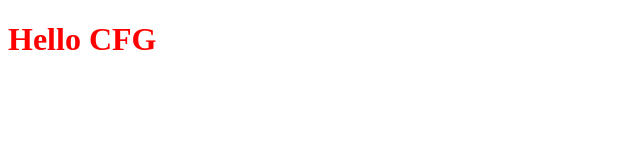
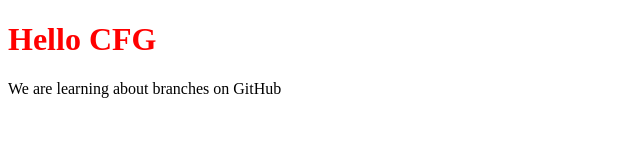
Before and after one commit to inegrus/web-project, a plain HTML site: page first_site/index.html in a window 1280 px wide. Shown: the whole page, without its empty margins (0-640 px from the left). Drawn offline with Linux system fonts and the light colour scheme.

Commit message:
Added another paragraph

```diff
--- a/first_site/css/style.css
+++ b/first_site/css/style.css
@@ -1,4 +1,3 @@
 h1 {
     color: red;
-
 }
--- a/first_site/index.html
+++ b/first_site/index.html
@@ -6,5 +6,6 @@
     </head>
     <body>
         <h1>Hello CFG</h1>
+        <p> We are learning about branches on GitHub </p>
     </body>
 </html>
```
